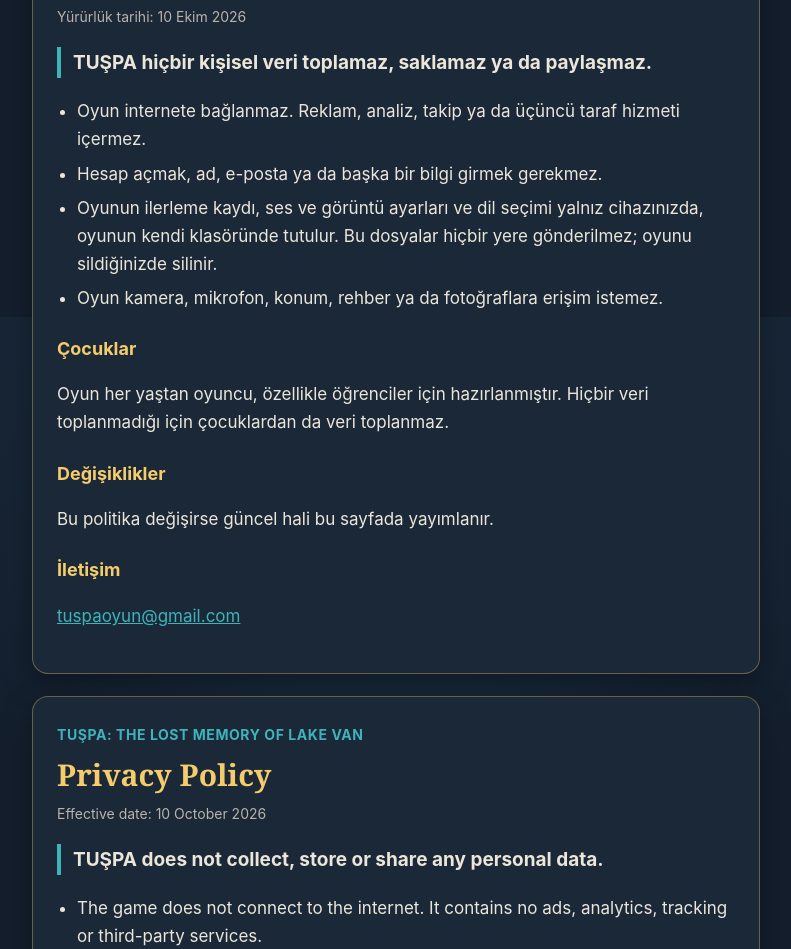
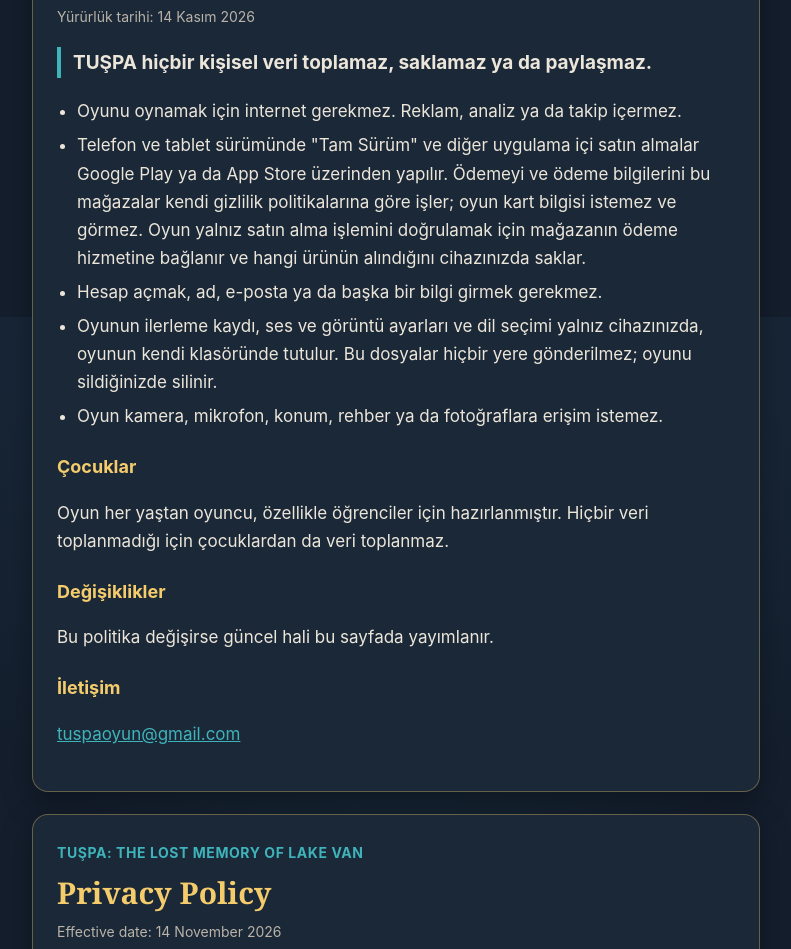
Before and after one commit to tuspaoyun/tuspaoyun.github.io, a plain HTML site: page gizlilik/index.html in a window 1280 px wide. Shown: the part 483-1432 px from the top of the page, without its empty margins (244-1035 px from the left). Drawn offline with Linux system fonts and the light colour scheme.

Commit message:
Gizlilik politikası: Tam Sürüm satın alımı mağaza üzerinden (14 Kasım 2026)
Co-Authored-By: Claude Opus 5.5 <noreply@anthropic.com>

```diff
--- a/gizlilik/index.html
+++ b/gizlilik/index.html
@@ -38,9 +38,9 @@ footer{text-align:center;color:var(--soluk);font-size:14px}
 <section id="tr" lang="tr" class="kart">
 <p class="oyun">TUŞPA: Van Gölü&#x27;nün Kayıp Hafızası</p>
 <h2>Gizlilik Politikası</h2>
-<p class="tarih">Yürürlük tarihi: 10 Ekim 2026</p>
+<p class="tarih">Yürürlük tarihi: 14 Kasım 2026</p>
 <p class="ana">TUŞPA hiçbir kişisel veri toplamaz, saklamaz ya da paylaşmaz.</p>
-<ul><li>Oyun internete bağlanmaz. Reklam, analiz, takip ya da üçüncü taraf hizmeti içermez.</li><li>Hesap açmak, ad, e-posta ya da başka bir bilgi girmek gerekmez.</li><li>Oyunun ilerleme kaydı, ses ve görüntü ayarları ve dil seçimi yalnız cihazınızda, oyunun kendi klasöründe tutulur. Bu dosyalar hiçbir yere gönderilmez; oyunu sildiğinizde silinir.</li><li>Oyun kamera, mikrofon, konum, rehber ya da fotoğraflara erişim istemez.</li></ul>
+<ul><li>Oyunu oynamak için internet gerekmez. Reklam, analiz ya da takip içermez.</li><li>Telefon ve tablet sürümünde &quot;Tam Sürüm&quot; ve diğer uygulama içi satın almalar Google Play ya da App Store üzerinden yapılır. Ödemeyi ve ödeme bilgilerini bu mağazalar kendi gizlilik politikalarına göre işler; oyun kart bilgisi istemez ve görmez. Oyun yalnız satın alma işlemini doğrulamak için mağazanın ödeme hizmetine bağlanır ve hangi ürünün alındığını cihazınızda saklar.</li><li>Hesap açmak, ad, e-posta ya da başka bir bilgi girmek gerekmez.</li><li>Oyunun ilerleme kaydı, ses ve görüntü ayarları ve dil seçimi yalnız cihazınızda, oyunun kendi klasöründe tutulur. Bu dosyalar hiçbir yere gönderilmez; oyunu sildiğinizde silinir.</li><li>Oyun kamera, mikrofon, konum, rehber ya da fotoğraflara erişim istemez.</li></ul>
 <h3>Çocuklar</h3><p>Oyun her yaştan oyuncu, özellikle öğrenciler için hazırlanmıştır. Hiçbir veri toplanmadığı için çocuklardan da veri toplanmaz.</p><h3>Değişiklikler</h3><p>Bu politika değişirse güncel hali bu sayfada yayımlanır.</p>
 <h3>İletişim</h3>
 <p><a href="mailto:tuspaoyun@gmail.com">tuspaoyun@gmail.com</a></p>
@@ -48,9 +48,9 @@ footer{text-align:center;color:var(--soluk);font-size:14px}
 <section id="en" lang="en" class="kart">
 <p class="oyun">TUŞPA: The Lost Memory of Lake Van</p>
 <h2>Privacy Policy</h2>
-<p class="tarih">Effective date: 10 October 2026</p>
+<p class="tarih">Effective date: 14 November 2026</p>
 <p class="ana">TUŞPA does not collect, store or share any personal data.</p>
-<ul><li>The game does not connect to the internet. It contains no ads, analytics, tracking or third-party services.</li><li>No account, name, email or other information is required.</li><li>Your save game, sound and display settings and language choice are stored only on your device, in the game&#x27;s own folder. They are never sent anywhere and are deleted when you uninstall the game.</li><li>The game does not request access to the camera, microphone, location, contacts or photos.</li></ul>
+<ul><li>You do not need the internet to play. The game contains no ads, analytics or tracking.</li><li>On phones and tablets, the &quot;Full Version&quot; and other in-app purchases are made through Google Play or the App Store. These stores process the payment and your payment details under their own privacy policies; the game never asks for or sees card details. The game connects to the store's billing service only to confirm a purchase, and stores which item was bought on your device.</li><li>No account, name, email or other information is required.</li><li>Your save game, sound and display settings and language choice are stored only on your device, in the game&#x27;s own folder. They are never sent anywhere and are deleted when you uninstall the game.</li><li>The game does not request access to the camera, microphone, location, contacts or photos.</li></ul>
 <h3>Children</h3><p>The game is made for players of all ages, especially students. Since no data is collected, no data is collected from children either.</p><h3>Changes</h3><p>If this policy changes, the updated version will be published on this page.</p>
 <h3>Contact</h3>
 <p><a href="mailto:tuspaoyun@gmail.com">tuspaoyun@gmail.com</a></p>
```
